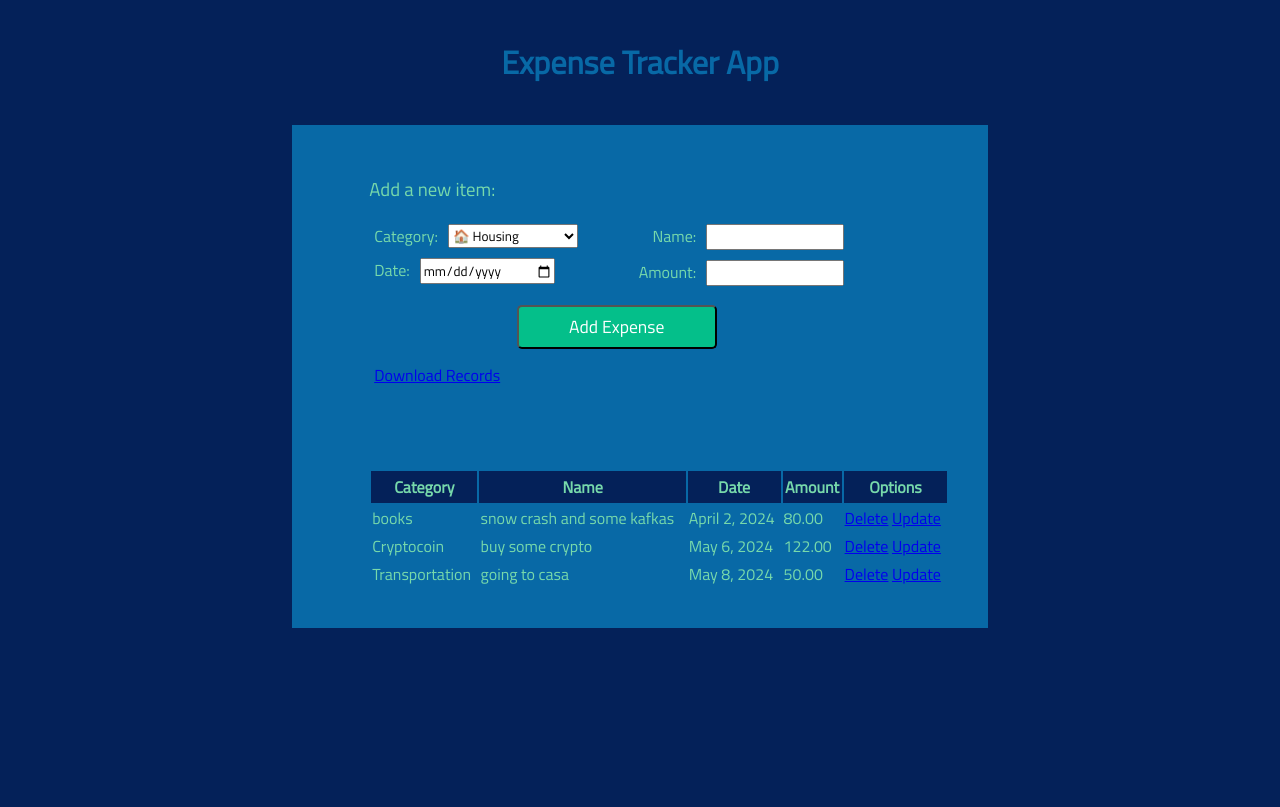
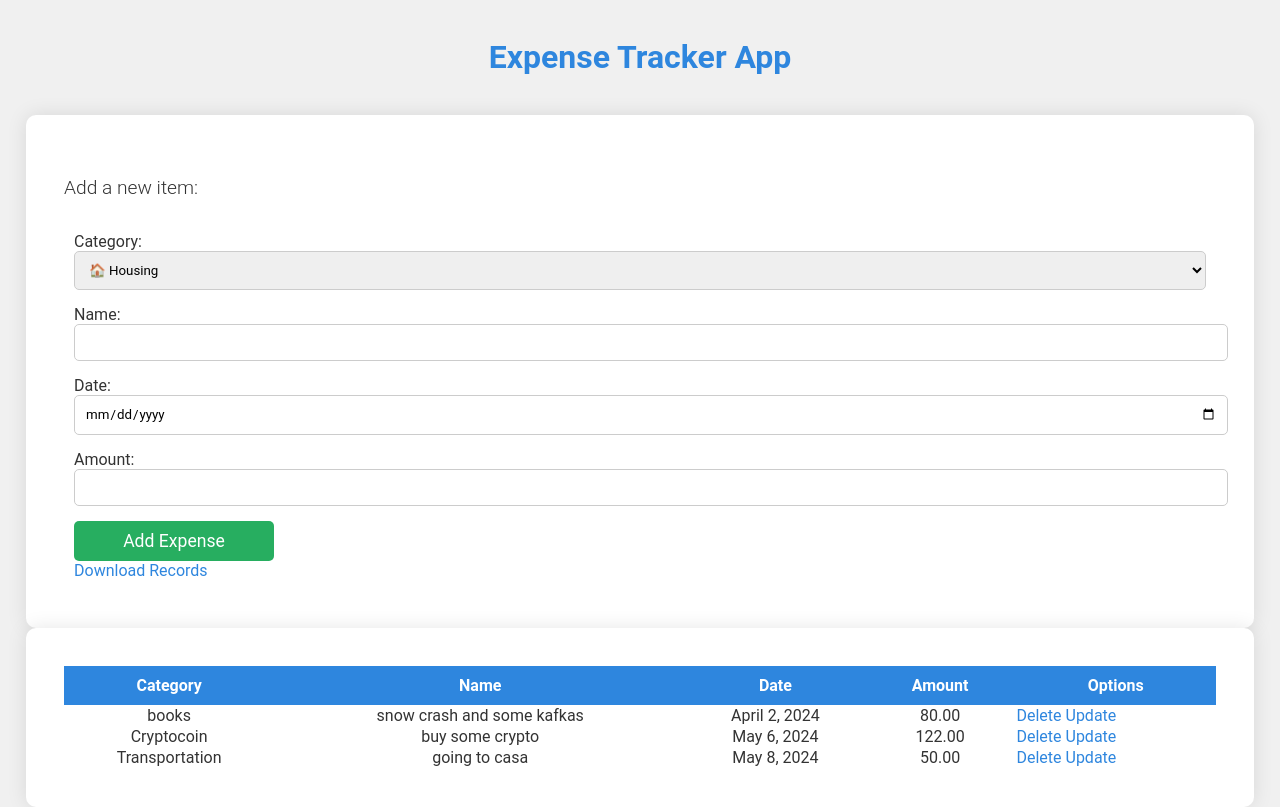
Before and after one commit to AymanLar/prjemsi, a Django app: page / in a window 1280 px wide. Before the commit the page ends 628 px from the top, so only its background shows below. Run offline with Django 4.2, Linux system fonts and the light colour scheme; a user stored in the database is signed in; data comes from the database, SQL or seed files in the repository; both versions use the stored data as it was after the commit.

Commit message:
stylish like belly eye dish

```diff
--- a/expmanager/core/models.py
+++ b/expmanager/core/models.py
@@ -2,7 +2,8 @@ from django.contrib.auth.models import User
 from django.db import models
 
 class Budget(models.Model):
-    user = models.OneToOneField(User, on_delete=models.CASCADE)
+    # user = models.OneToOneField(User, on_delete=models.CASCADE)
+    user = models.ForeignKey(User, on_delete=models.CASCADE)
     amount = models.DecimalField(max_digits=10, decimal_places=2)
 
 class Expense(models.Model):
--- a/expmanager/core/static/core/style.css
+++ b/expmanager/core/static/core/style.css
@@ -1,82 +1,90 @@
-*{
-    margin:0;
-    font-family: 'Titillium Web', sans-serif;
+* {
+    margin: 0;
+    font-family: 'Roboto', sans-serif;
 }
 
-body{
-    background:#042159;
-    color:#77D9AB;
+body {
+    background: #f0f0f0;
+    color: #333;
 }
 
-.title{
-    width: 500px;
-    color:#0869A6;
-    margin:3% auto;
+.title {
+    width: 90%;
+    color: #2e86de;
+    margin: 3% auto;
+    text-align: center;
+    font-size: 2rem;
 }
 
-.content{
-    width: 580px;
+.content {
+    width: 90%;
     margin: 0 auto;
-    background-color:#0869A6;
+    background-color: #fff;
     padding: 3%;
-    padding-left: 6%;
+    border-radius: 10px;
+    box-shadow: 0px 0px 20px rgba(0, 0, 0, 0.1);
 }
 
-.secondTitle{
-    text-align:left;
+.secondTitle {
     margin: 2% 0;
-    font-weight: 100;
+    font-weight: 300;
+    font-size: 1.2rem;
 }
 
-.form{
-    padding: 5px;
+.form {
+    padding: 10px;
 }
 
-.formLine{
-    display: inline-flex;
-    padding: 5px 0px;
+.formLine {
+    margin-bottom: 15px;
 }
 
-.left{
-    float: left;
-}
-
-.right{
-    float:right;
-    margin-right: 100px;
-}
-
-input, select{
-    width: 130px;
-    margin-left: 10px;
+input, select {
+    width: 100%;
+    padding: 10px;
+    border: 1px solid #ccc;
+    border-radius: 5px;
 }
 
 /* table style */
-table{
+table {
     width: 100%;
+    border-collapse: collapse;
 }
 
-thead{
-    background-color:#042159;
-    line-height: 30px;
+thead {
+    background-color: #2e86de;
+    color: #fff;
+}
+
+thead th {
+    padding: 10px;
 }
 
 /* Button */
 
-button{
+button {
     width: 200px;
-    color:#fff;
+    color: #fff;
     padding: 10px;
     text-align: center;
-    font-size: 1.1em;
-    line-height: 20px;
-    background-color: #04BF8A;
+    font-size: 1.1rem;
+    background-color: #27ae60;
+    border: none;
     border-radius: 5px;
-    margin: 14px 25%;
     cursor: pointer;
 }
 
-a{
-    text-decoration: underline;
-    cursor: pointer;
+button:hover {
+    background-color: #219653;
 }
+
+a {
+    text-decoration: none;
+    color: #2e86de;
+    transition: color 0.3s ease;
+}
+
+a:hover {
+    color: #1864ab;
+}
--- a/expmanager/core/templates/app.html
+++ b/expmanager/core/templates/app.html
@@ -98,10 +98,10 @@
 
             {% for expense in expenses %}
             <tr>
-                <td>{{ expense.category }}</td>
-                <td>{{ expense.name }}</td>
-                <td>{{ expense.date }}</td>
-                <td>{{ expense.amount }}</td>
+                <td><center> {{ expense.category }} </center></td>
+                <td><center> {{ expense.name }} </center></td>
+                <td><center> {{ expense.date }} </center></td>
+                <td><center> {{ expense.amount }} </center></td>
                 <td>
                     <a href="{% url 'delete_expense' expense.pk %}">Delete</a>
                     <a href="{% url 'edit_expense' expense.pk %}">Update</a>
--- a/expmanager/core/views.py
+++ b/expmanager/core/views.py
@@ -115,7 +115,10 @@ def download_records(request):
 
     writer = csv.writer(response)
     writer.writerow(['User', 'Category', 'Name', 'Date', 'Amount'])
-    expenses = Expense.objects.all()
+    total_expenses = 0
+
+    #expenses = Expense.objects.all()
+    expenses = Expense.objects.filter(user=request.user)
     for expense in expenses:
         writer.writerow([
             expense.user.username,
@@ -124,5 +127,21 @@ def download_records(request):
             expense.date.strftime('%Y-%m-%d'),
             expense.amount
         ])
+        total_expenses += expense.amount
+
+
+    budget = Budget.objects.first()
+    if budget:
+        budget_amount = budget.amount
+    else:
+        budget_amount = 0
+
+    # Calculate the difference between the budget and total expenses
+    difference = budget_amount - total_expenses
+
+    # Write total expenses, budget, and difference to the CSV file
+    writer.writerow(['Total Expenses:', '', '', '', total_expenses])
+    writer.writerow(['Budget:', '', '', '', budget_amount])
+    writer.writerow(['Difference:', '', '', '', difference])
 
     return response
```
Also changed, not shown: expmanager/core/migrations/0002_alter_budget_user.py (added), expmanager/db.sqlite3, 1 other file.
